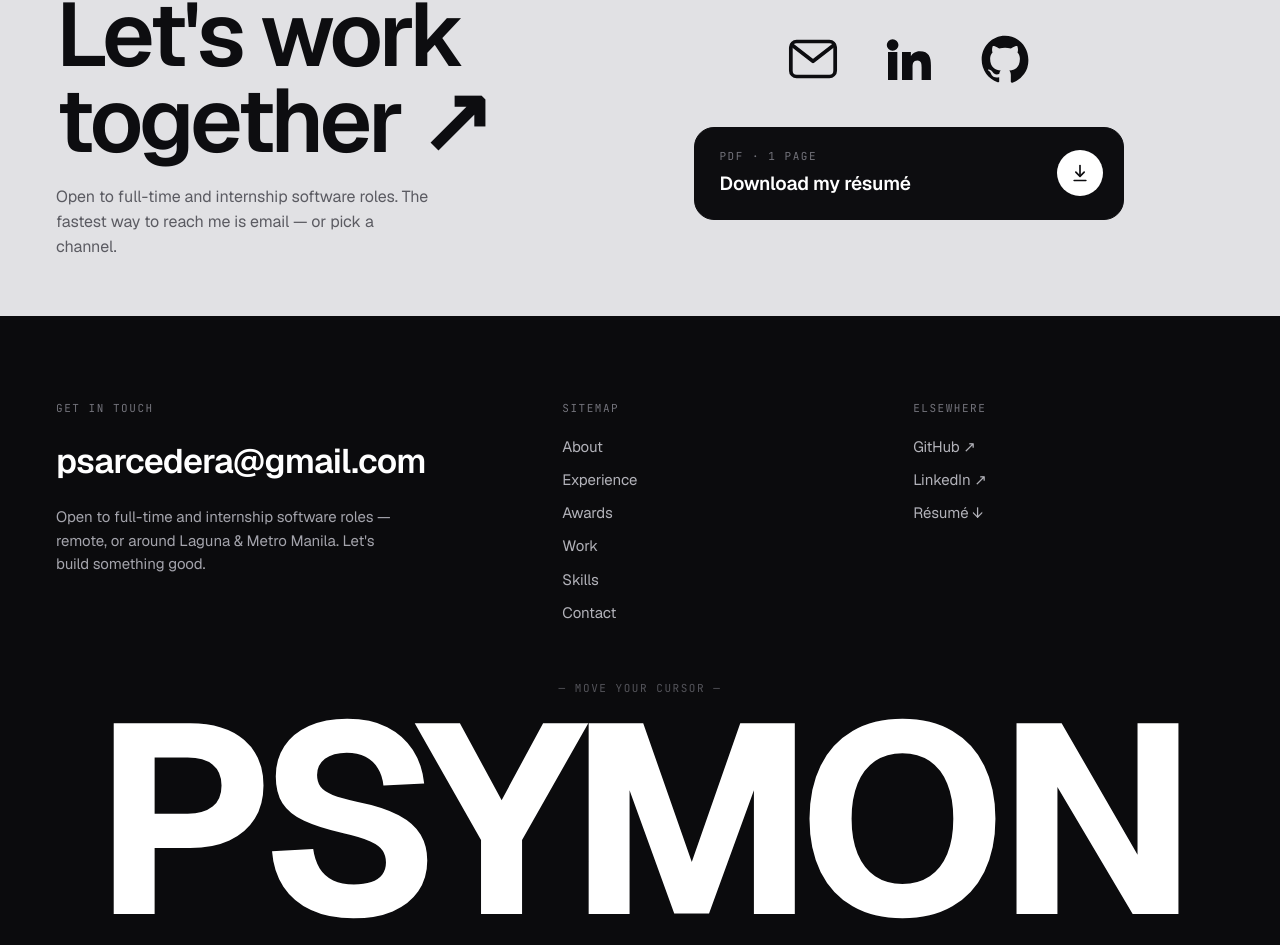
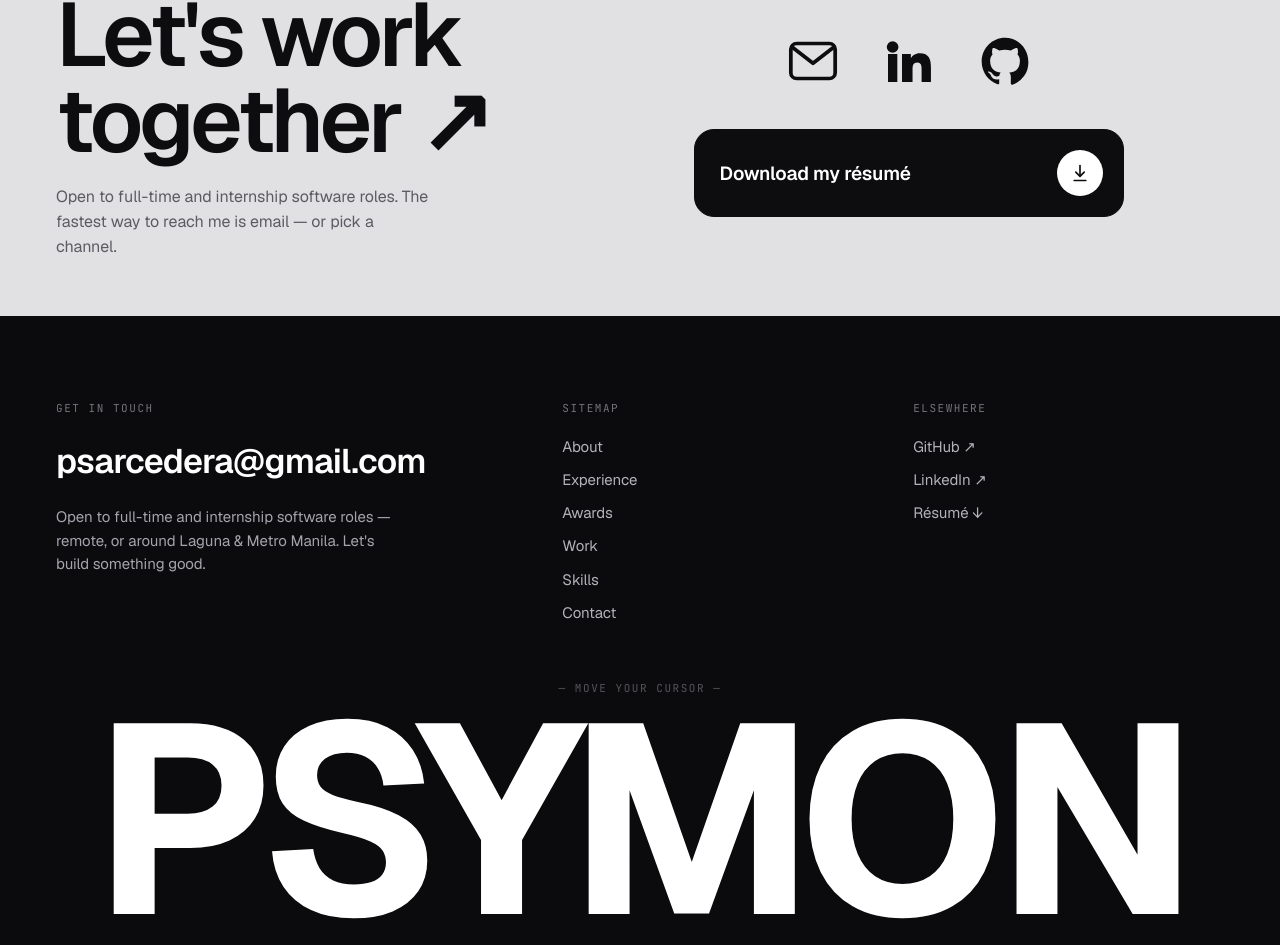
Before and after one commit to PsymonSezArcedera/psarcedera, a Next.js app: page / in a window 1280 px wide. Shown: the part 4899-5844 px from the top of the page. Built offline with nearby package versions, Linux system fonts and the light colour scheme.

Commit message:
style: drop 'PDF · 1 page' label from resume download button

```diff
--- a/components/Contact.tsx
+++ b/components/Contact.tsx
@@ -133,13 +133,8 @@ export function Contact() {
                 className="pointer-events-none absolute left-[-60%] top-0 z-[1] h-full w-[50%] -skew-x-[18deg] bg-gradient-to-r from-transparent via-white/15 to-transparent group-hover/btn:animate-[sheen_1.1s_ease_forwards]"
                 aria-hidden
               />
-              <span className="relative z-[2] flex flex-col gap-1">
-                <span className="font-mono text-[11px] uppercase tracking-[0.14em] text-hero-dim">
-                  PDF · 1 page
-                </span>
-                <span className="text-[19px] font-semibold tracking-[-0.01em]">
-                  Download my résumé
-                </span>
+              <span className="relative z-[2] text-[19px] font-semibold tracking-[-0.01em]">
+                Download my résumé
               </span>
               <span className="relative z-[2] flex h-[46px] w-[46px] shrink-0 items-center justify-center rounded-full bg-white text-ink">
                 <DownloadIcon />
```
